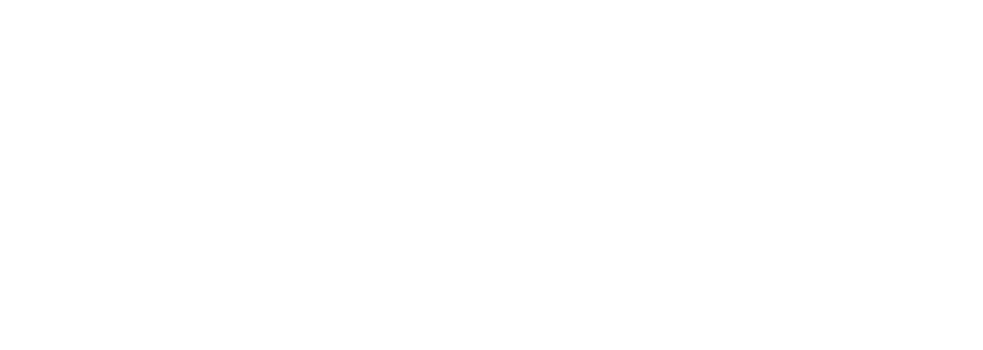
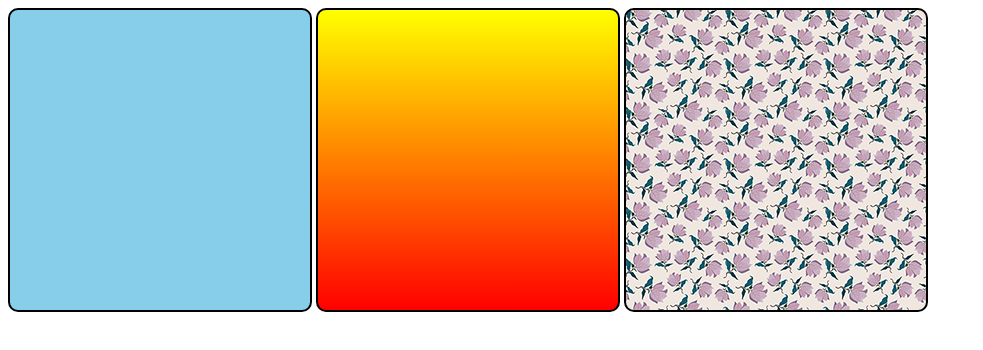
Before and after one commit to Amesco68/HTML_e_CSS, a plain HTML site: page exercicios/ex022_imagem-de-fundo/fundo001.html in a window 1280 px wide. Shown: the whole page, without its empty margins (0-983 px from the left). Drawn offline with Linux system fonts and the light colour scheme.

Commit message:
modificações de imagem de fundo

```diff
--- a/exercicios/ex022_imagem-de-fundo/fundo001.html
+++ b/exercicios/ex022_imagem-de-fundo/fundo001.html
@@ -4,9 +4,40 @@
     <meta charset="UTF-8">
     <meta http-equiv="X-UA-Compatible" content="IE=edge">
     <meta name="viewport" content="width=device-width, initial-scale=1.0">
-    <title>Document</title>
+    <title>Teste de imagem de fundo</title>
+    <style>
+        div.quadrado {
+            display: inline-block;
+            border: 2px solid black;
+            border-radius: 10px;
+            background-color: lightgray;
+            width: 300px;
+            height: 300px;
+        }
+
+        div#q1 {
+            background-color: skyblue;
+        }
+
+        div#q2 {
+            background-image: linear-gradient(to bottom, yellow, red);
+        }
+
+        div#q3 {
+            background-image: url('imagens/pattern003.png');
+        }
+    </style>
 </head>
 <body>
+    <div class="quadrado" id="q1">
+
+    </div>
+    <div class="quadrado" id="q2">
+
+    </div>
+    <div class="quadrado" id="q3">
+
+    </div>
 
 </body>
 </html>
```
Also changed, not shown: exercicios/ex022_imagem-de-fundo/imagens/fundo001.html (deleted, +0 -28 lines).
